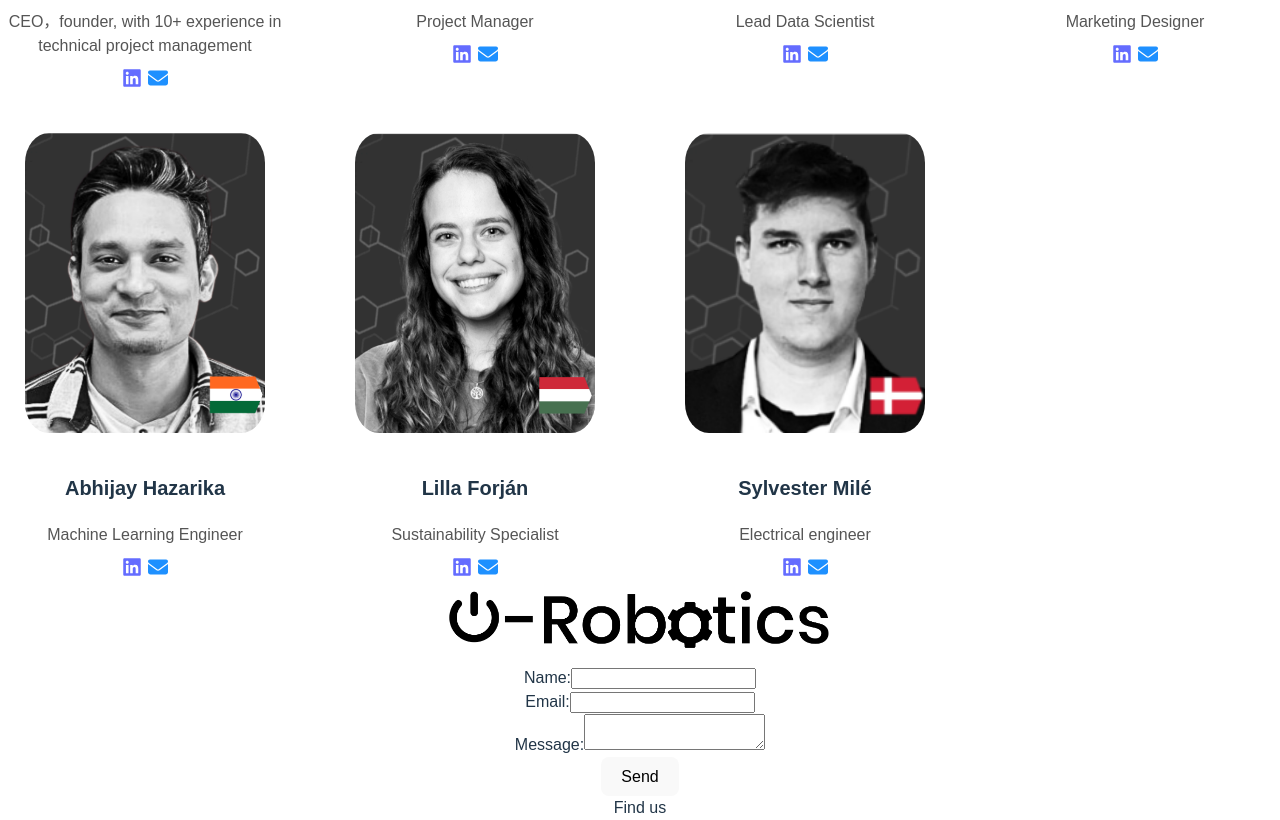
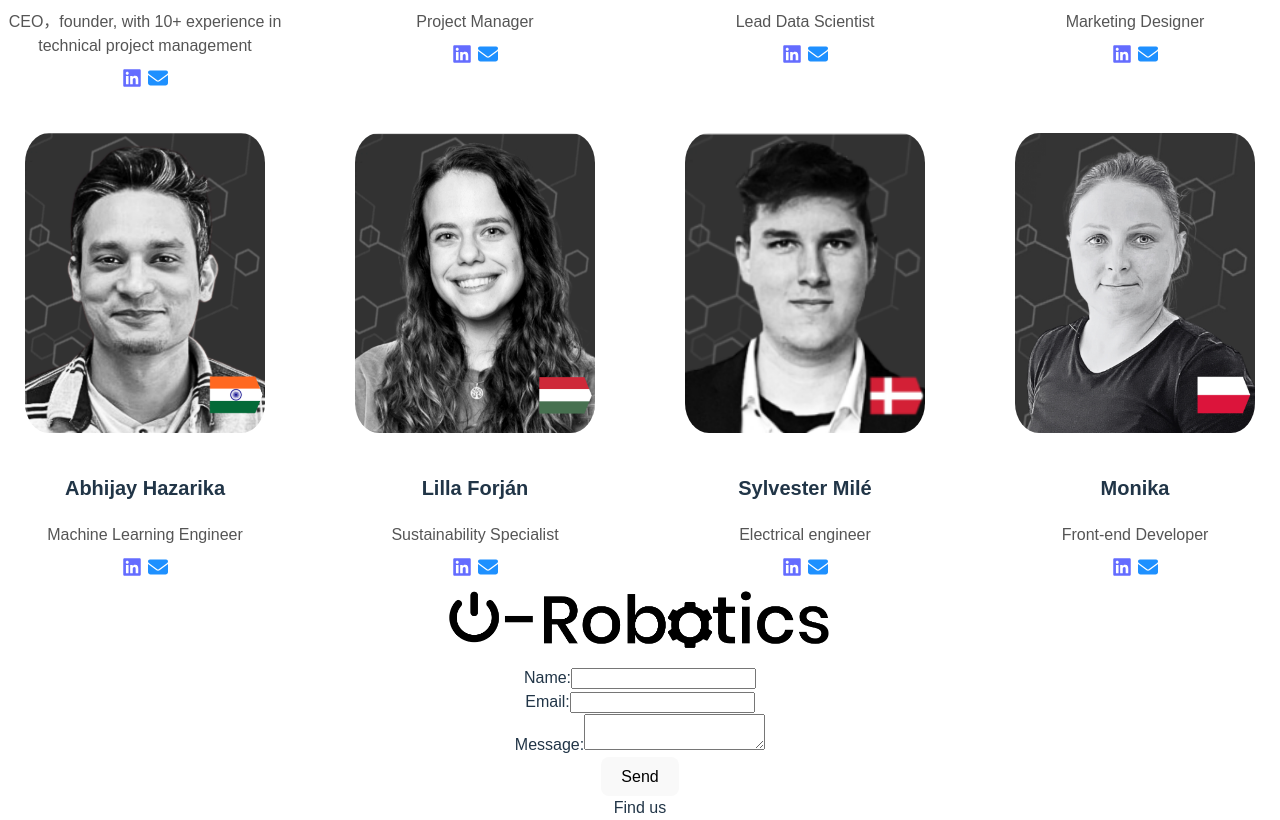
Before and after one commit to Liziye725/test_website_o_robotics, a React (Vite) app: page /about in a window 1280 px wide. Shown: the part 1780-2600 px from the top of the page. Built offline with nearby package versions, Linux system fonts and the light colour scheme.

Commit message:
Add Monika as our members

```diff
--- a/src/pages/aboutpage/AboutPage.jsx
+++ b/src/pages/aboutpage/AboutPage.jsx
@@ -11,6 +11,7 @@ import TeamMember6 from "../../assets/team/TeamMember_Abhijay.png";
 import TeamMember7 from "../../assets/team/TeamMember_LillaForján.png";
 // import TeamMember8 from "../../assets/team/TeamMember_Monika.png";
 import TeamMember9 from "../../assets/team/TeamMember_SylvesterMilé.png";
+import TeamMember10 from "../../assets/team/TeamMember_monika.jpg";
 // import TeamMember10 from "../../assets/team/TeamMember_DanielKvistSørensen.jpg";
 
 import { FontAwesomeIcon } from "@fortawesome/react-fontawesome";
@@ -255,16 +256,30 @@ export default function AboutPage() {
                 </a>
               </div>
             </div>
-            {/* <div className='team-member'>
-                        <img src={TeamMember8} alt="Team Member 8" />
-                        <h3>Ziye Li</h3>
-                        <p>TBA</p>
-                    </div>
-                    <div className='team-member'>
-                        <img src={TeamMember9} alt="Team Member 9" />
-                        <h3>Ziye Li</h3>
-                        <p>TBA</p>
-                    </div> */}
+            <div className="team-member">
+              <img src={TeamMember10} alt="Team Member 10" />
+              <h3>Monika</h3>
+              <p>Front-end Developer</p>
+              <div className="icon-link">
+                <a
+                  href="https://www.linkedin.com/in/sylvester-mil%C3%A9-02519518a/"
+                  target="_blank"
+                  rel="noopener noreferrer"
+                >
+                  <FontAwesomeIcon icon={faLinkedin} />
+                </a>
+                <a
+                  href="sylmi@o-robotics.com"
+                  target="_blank"
+                  rel="noopener noreferrer"
+                >
+                  <FontAwesomeIcon
+                    icon={faEnvelope}
+                    style={{ color: "dodgerblue" }}
+                  />
+                </a>
+              </div>
+            </div>
           </div>
         </section>
       </div>
```
Also changed, not shown: src/assets/team/TeamMember_monika.jpg (added).
